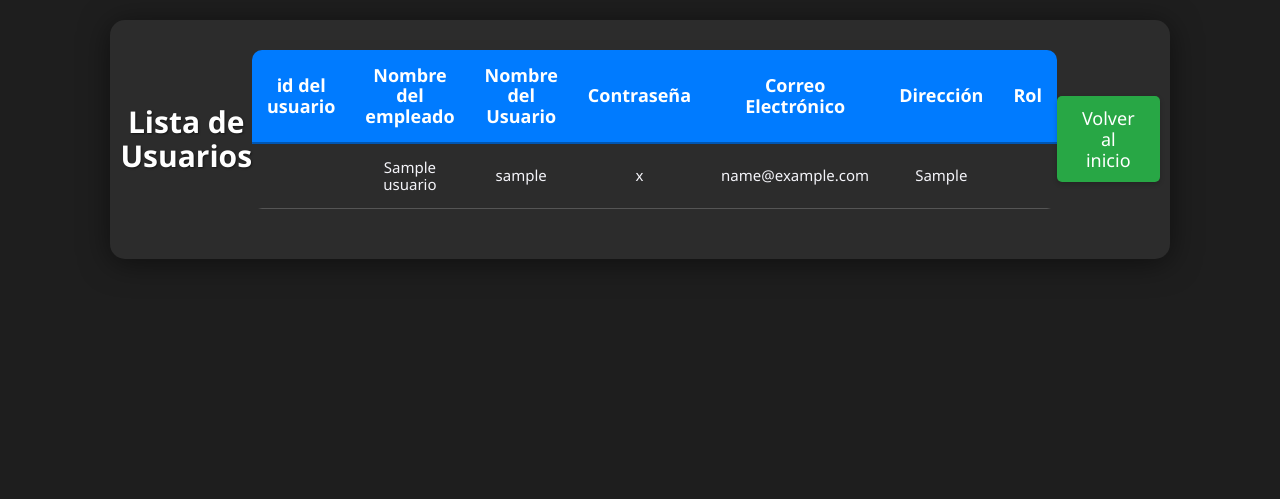
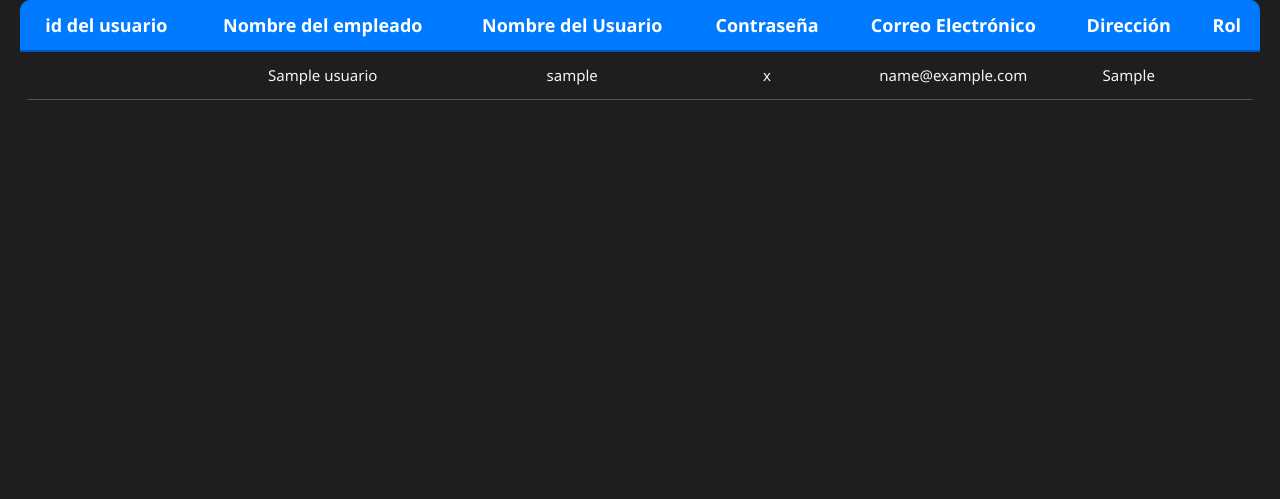
Before and after one commit to conflake04/clinicaDS7, a PHP site: page /consultarUsuario in a window 1280 px wide. Shown: the part 75-574 px from the top of the page. Run offline with PHP 8.4, Linux system fonts and the light colour scheme; tables that the repository leaves empty or names only in its code hold one stand-in row (values such as "Sample post"); data that the repository does not hold is empty.

Commit message:
Cambios de Design

```diff
--- a/css/consultarUsuario.css
+++ b/css/consultarUsuario.css
@@ -10,18 +10,7 @@ body {
     text-align: center;
 }
 
-/* Contenedor principal */
-.container {
-    max-width: 1000px;
-    margin: 20px auto;
-    padding: 30px;
-    background-color: #2c2c2c;
-    /* Fondo del contenedor */
-    border-radius: 15px;
-    /* Bordes más redondeados */
-    box-shadow: 0 4px 30px rgba(0, 0, 0, 0.5);
-    /* Sombra más pronunciada */
-}
+
 
 /* Título */
 h1 {
--- a/views/consultaRoles.php
+++ b/views/consultaRoles.php
@@ -3,7 +3,6 @@
 <link rel="stylesheet" href="./css/consultaRoles.css">
 <body>
     <div class="container">
-        <h1>Lista de Roles</h1>
 
         <div class="table-container">
             <table>
@@ -29,10 +28,6 @@
                 </tbody>
             </table>
         </div>
-
-        <div class="button-container">
-            <button><a href="./createRoll">Volver al inicio</a></button>
-        </div>
     </div>
 </body>
 
--- a/views/consultarUsuario.php
+++ b/views/consultarUsuario.php
@@ -1,7 +1,6 @@
 <?php require 'templates/header.php'; ?>
 
 <link rel="stylesheet" href="./css/consultarUsuario.css">
-<h1>Lista de Usuarios</h1>
 <table>
     <thead>
         <tr>
@@ -31,7 +30,6 @@
         ?>
     </tbody>
 </table>
-<button><a href="./createRoll">Volver al inicio</a></button>
 
 
 <?php require 'templates/footer.php'; ?>
--- a/views/crearUsuario.php
+++ b/views/crearUsuario.php
@@ -3,7 +3,6 @@
 <link rel="stylesheet" href="./css/crearUsuario.css">
 
 <div class="container">
-    <h2>Crear Usuario</h2>
 
     <form class="crearUsu" action="./crearUsuario" method="POST">
         <div class="form-group">
--- a/views/eliminarRol.php
+++ b/views/eliminarRol.php
@@ -3,7 +3,6 @@
 <link rel="stylesheet" href="./css/consultaRoles.css">
 
 <body>
-    <h1>Eliminar Rol</h1>
 
     <!-- Tabla para mostrar los roles -->
     <table border="1">
```
